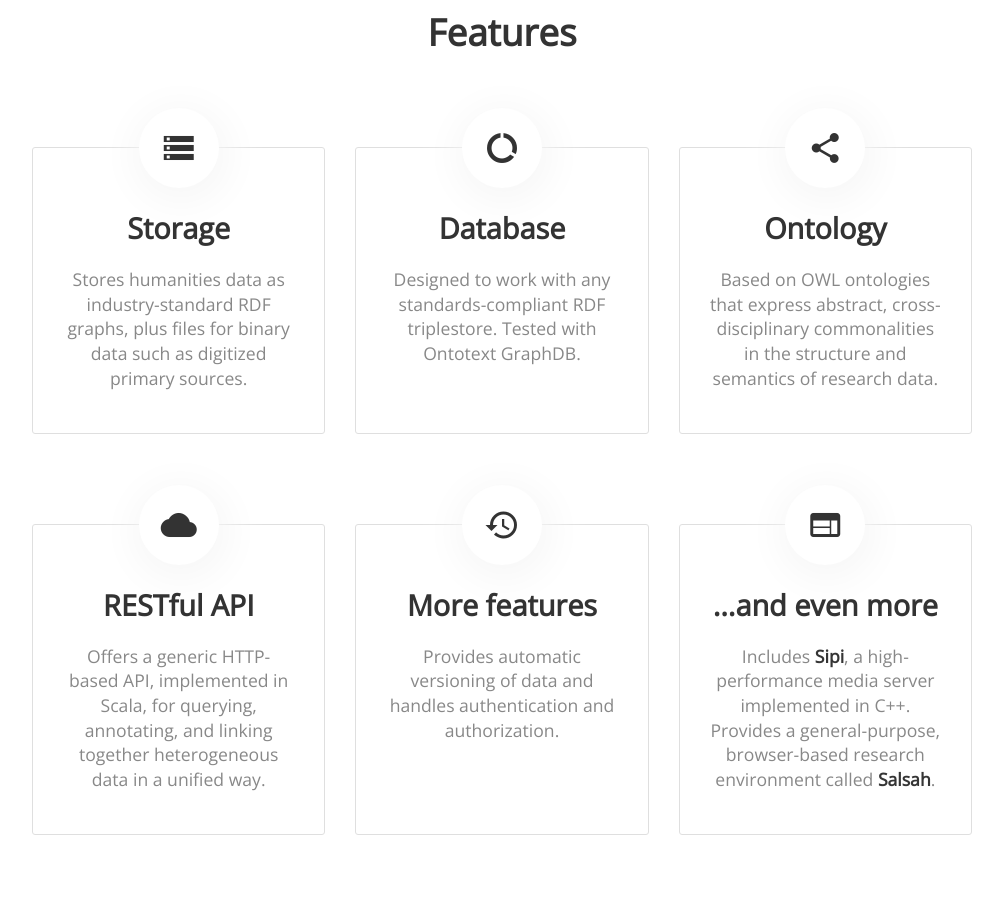
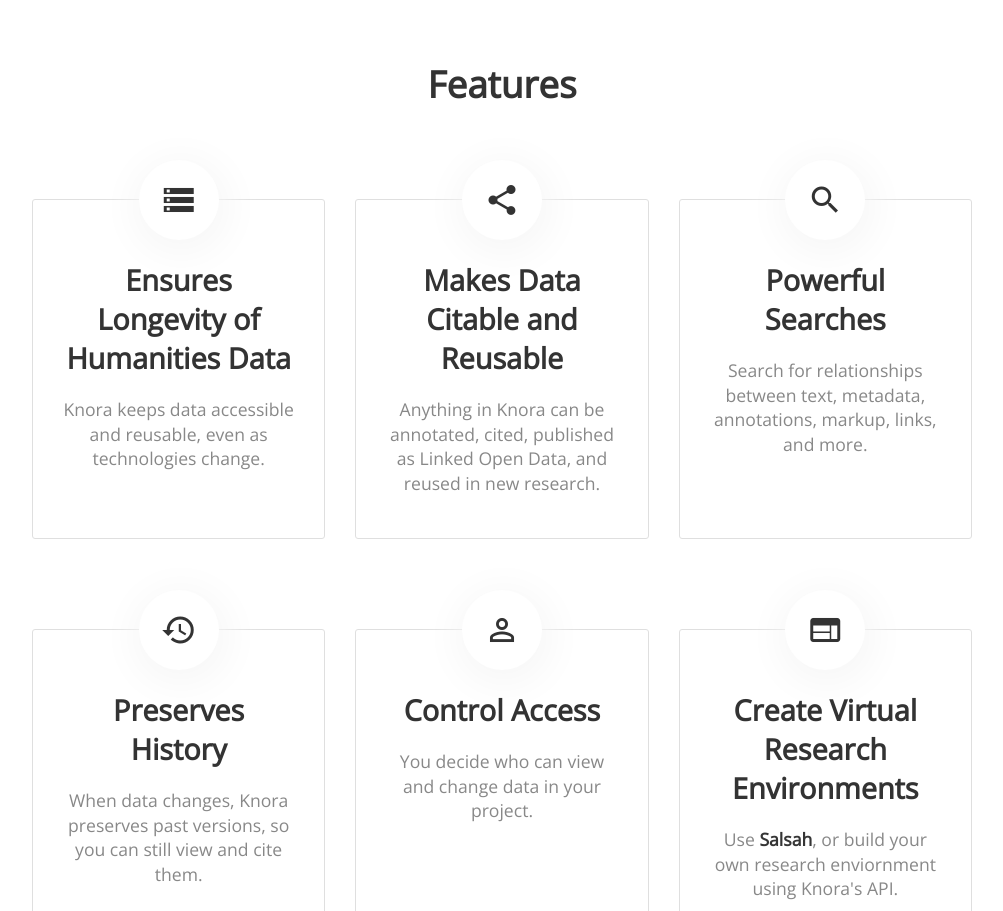
Before and after one commit to dasch-swiss/knora-org-website, a Jekyll site: the page built from index.html, in a window 1280 px wide and 1400 px high, scrolled down 663 px, cut to the strip 0-911 px from the top of the window. Shown: the whole strip, without its empty margins (138-1141 px from the left). Built offline with Jekyll 4.4.1, drawn with Linux system fonts in a browser that asks for light colours; nearby versions of some CDN libraries; some web fonts are replaced; some of the changed text lies outside the part shown.

Commit message:
First draft of text for index.html.

```diff
--- a/index.html
+++ b/index.html
@@ -8,9 +8,11 @@ title: Knora
             <div>
                 <h1>Knowledge Organization, Representation, and Annotation</h1>
                 <p>Knora is a software framework for storing, sharing, and working with primary sources and data in the humanities.</p>
-                <!-- TODO: max. two links to the documentation / quick start or/and to demo (?) -->
                 <div class="button">
-                    <a href="https://docs.knora.org">Getting started</a>
+                    <a href="https://docs.knora.org/paradox/index.html">Documentation</a>
+                </div>
+                <div class="button">
+                    <a href="https://docs.knora.org/paradox/04-deployment/getting-started.html">Getting started</a>
                 </div>
             </div>
         </div>
@@ -22,45 +24,42 @@ title: Knora
 
 <div class="container">
     <h2 style="text-align: center;">Features</h2>
-    <!-- TODO: Briefly describe Knora's main features (one sentence each), in not-too-technical language, with links to somewhat longer explanations (one paragraph each) -->
-    <!-- three features per line; 3 or 6 features!! -->
     <ul class="thirds">
         <li>
             <div class="image"><i class="material-icons">storage</i></div>
-            <h3>Storage</h3>
-            <p>Stores humanities data as industry-standard RDF graphs, plus files for binary data such as digitized primary sources.</p>
-        </li>
-
-        <li>
-            <div class="image"><i class="material-icons">data_usage</i></div>
-            <h3>Database</h3>
-            <p>Designed to work with any standards-compliant RDF triplestore. Tested with Ontotext GraphDB.</p>
+            <h3>Ensures Longevity of Humanities Data</h3>
+            <p>Knora keeps data accessible and reusable, even as technologies change.</p>
         </li>
 
         <li>
             <div class="image"><i class="material-icons">share</i></div>
-            <h3>Ontology</h3>
-            <p>Based on OWL ontologies that express abstract, cross-disciplinary commonalities in the structure and semantics of research data.</p>
+            <h3>Makes Data Citable and Reusable</h3>
+            <p>Anything in Knora can be annotated, cited, published as Linked Open Data, and reused in new research.</p>
+        </li>
+
+        <li>
+            <div class="image"><i class="material-icons">search</i></div>
+            <h3>Powerful Searches</h3>
+            <p>Search for relationships between text, metadata, annotations, markup, links, and more.</p>
         </li>
     </ul>
     <ul class="thirds">
         <li>
-            <div class="image"><i class="material-icons">cloud</i></div>
-            <h3>RESTful API</h3>
-            <p>Offers a generic HTTP-based API, implemented in Scala, for querying, annotating, and linking together heterogeneous data in a unified way.</p>
+            <div class="image"><i class="material-icons">history</i></div>
+            <h3>Preserves History</h3>
+            <p>When data changes, Knora preserves past versions, so you can still view and cite them.</p>
         </li>
 
         <li>
-            <div class="image"><i class="material-icons">history</i></div>
-            <h3>More features</h3>
-            <p>Provides automatic versioning of data and handles authentication and authorization.</p>
+            <div class="image"><i class="material-icons">perm_identity</i></div>
+            <h3>Control Access</h3>
+            <p>You decide who can view and change data in your project.</p>
         </li>
 
         <li>
             <div class="image"><i class="material-icons">web</i></div>
-            <h3>...and even more</h3>
-            <p>Includes {{ site.links.sipi }}, a high-performance media server implemented in C++.
-                Provides a general-purpose, browser-based research environment called {{ site.links.salsah }}.</p>
+            <h3>Create Virtual Research Environments</h3>
+            <p>Use {{ site.links.salsah }}, or build your own research enviornment using Knora's API.</p>
         </li>
     </ul>
 </div>
@@ -73,15 +72,24 @@ title: Knora
             <img class="big-screen-only" src="/assets/images/digital-typewriter.png" alt="Digital typewriter">
         </div>
         <div>
-            <h2>Our Mission</h2>
-            <p>Leave no sheep behind. Our mission to give sheep the right to vote and have them represented in parliament. For too long sheep have been exploited for their warm wool and delicious meat. It's time to put our hooves down and baa for what's right. Give sheep the vote!</p>
+            <h2>Create, Store, Share, and Work with Humanities Data</h2>
+            <p>A Knora repository is a place for doing research. Knora can store texts, images, audio and video recordings,
+               metadata, annotations, text markup, and any other data
+               created by humanities research. It is designed for long-term preservation, and at the same time
+               it provides powerful tools for searching, annotating, extending, linking, sharing, and reusing data.</p>
         </div>
     </div>
 </div>
 <div class="container">
     <hr>
     <blockquote>
-        <p class="quote">Knora is based on the idea that the continuous availability and reusability of digital qualitative research data in the humanities requires a common, flexible data representation and storage technology capable of performing queries across large quantities of heterogeneous data, organised according to project-specific data structures that cannot be known in advance. </p>
+        <p class="quote">Knora allows research projects to create their own data models, while ensuring that
+          data from different projects is interoperable. Each project builds its data model on Knora's basic, shared foundation, which is
+          designed for the humanities. This foundation includes a flexible way of storing text, which can have multiple,
+          overlapping, non-hierarchical structures. With Knora, you can
+          search for and link data across projects, search for dates in one calendar and find corresponding dates in
+          other calendars, link a word in a text to an annotation of part of an image,
+          and search for text markup across large numbers of texts.
         <div class="attribute">
             <p class="meta">
                 <!-- <span class="image"><img src="{{ site.baseurl }}/images/wooly.jpg" alt="Wooly"></span> -->
@@ -94,9 +102,8 @@ title: Knora
 
 <div class="darker">
     <div class="container">
-        <!-- TODO: Provide links to: Code on GitHub -->
-        <h2>Join us</h2>
-        <p style="text-align: center;">Sign up to get the latest news and progress about Knora and improve our work on:</p>
+        <h2>Contribute</h2>
+        <p style="text-align: center;">Code on GitHub</p>
         <div class="button">
             <a class="center" href="https://github.com/dhlab-basel/Knora">GitHub</a>
         </div>
```
Also changed, not shown: other parts of index.html (+1 -2 lines).
